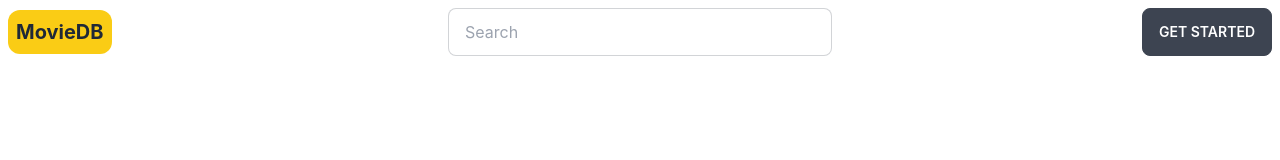
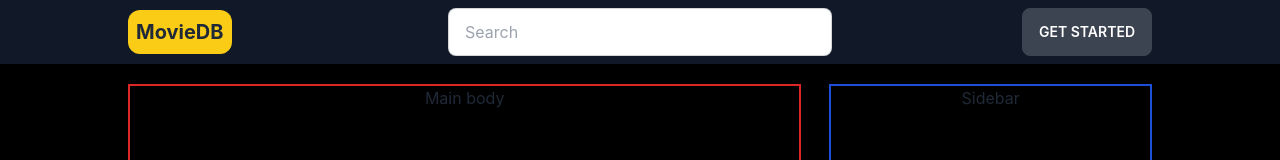
Before and after one commit to Xoaib007/FilmooR, a React (Create React App) app: page / in a window 1280 px wide. Shown: the top 160 px of the page. Built offline with nearby package versions, Linux system fonts and the light colour scheme.

Commit message:
Grid setup

```diff
--- a/src/App.js
+++ b/src/App.js
@@ -4,7 +4,7 @@ import router from './Routes/Route';
 
 function App() {
   return (
-    <div className="App">
+    <div className="App  bg-black">
       <RouterProvider router={router}/>
     </div>
   );
--- a/src/Components/Shared/Header.js
+++ b/src/Components/Shared/Header.js
@@ -3,7 +3,7 @@ import React from 'react';
 const Header = () => {
     return (
         <div>
-            <div className="navbar bg-base-100">
+            <div className="navbar bg-gray-900 px-32">
                 <div className="navbar-start">
                     <div className="dropdown">
                         <label tabIndex={0} className="btn btn-ghost lg:hidden">
--- a/src/Layout/Main.js
+++ b/src/Layout/Main.js
@@ -5,7 +5,7 @@ import Header from '../Components/Shared/Header';
 
 const Main = () => {
     return (
-        <div>
+        <div className=''>
             <Header/>
             <Outlet/>
             <Footer/>
--- /dev/null
+++ b/src/Pages/HomePage/Body.js
@@ -0,0 +1,11 @@
+import React from 'react';
+
+const Body = () => {
+    return (
+        <div className='border-2 border-red-600 col-span-2'>
+            Main body
+        </div>
+    );
+};
+
+export default Body;
--- a/src/Pages/HomePage/HomePage.js
+++ b/src/Pages/HomePage/HomePage.js
@@ -1,9 +1,12 @@
 import React from 'react';
+import Body from './Body';
+import Sidebar from './Sidebar';
 
 const HomePage = () => {
     return (
-        <div  className='min-h-screen'>
-
+        <div  className='min-h-screen mx-32 mt-5 grid grid-cols-3 gap-7'>
+            <Body/>
+            <Sidebar/>
         </div>
     );
 };
--- /dev/null
+++ b/src/Pages/HomePage/Sidebar.js
@@ -0,0 +1,11 @@
+import React from 'react';
+
+const Sidebar = () => {
+    return (
+        <div className='border-2 border-blue-700'>
+            Sidebar
+        </div>
+    );
+};
+
+export default Sidebar;
```
